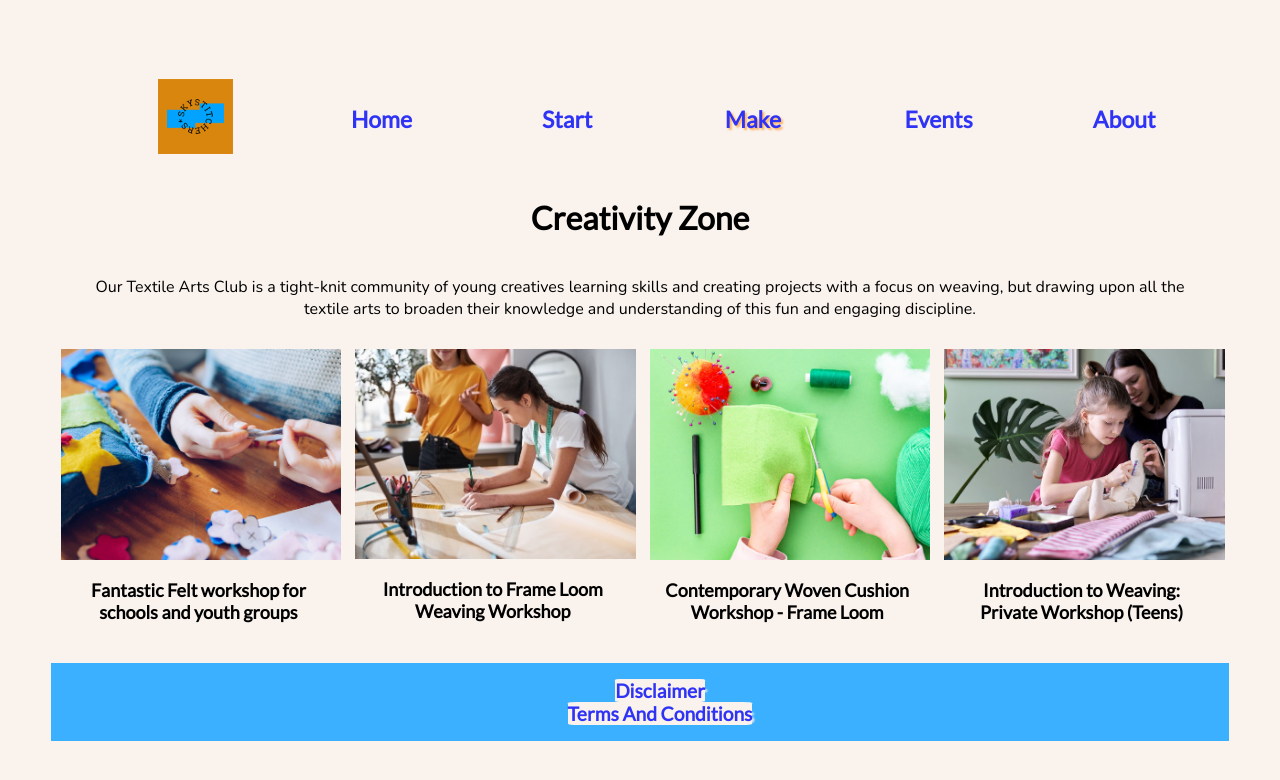
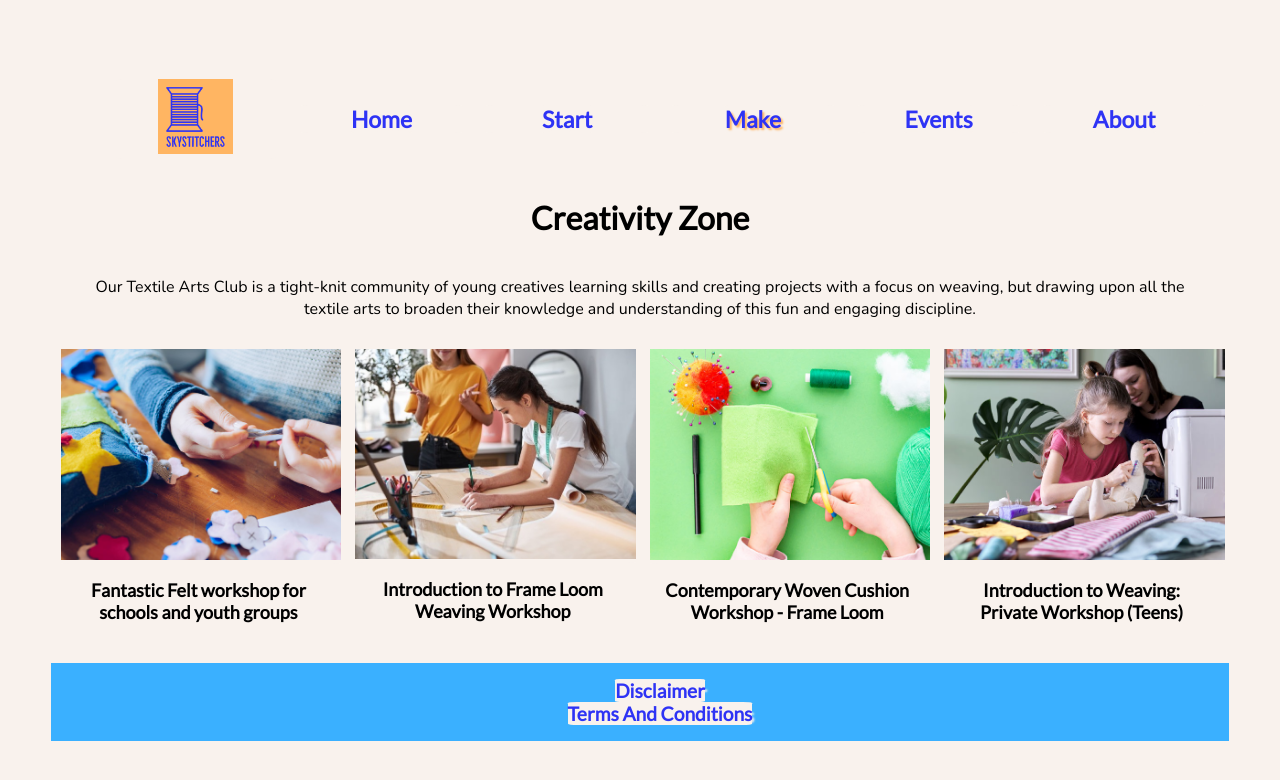
Before and after one commit to gurtatiLND/SkyStitchers, a plain HTML site: page make.html in a window 1280 px wide. Drawn offline with nearby package versions, Linux system fonts and the light colour scheme.

Commit message:
change logo on make.page

```diff
--- a/make.html
+++ b/make.html
@@ -13,7 +13,7 @@
         <!-- NAV Bar goes here - same as home page-->
         <nav>
             <ul class="navbar">
-                <li><a href="index.html"><img src="images/logo.png" alt="Logo image"></a></li>
+                <li><a href="index.html"><img src="images/logo_2.png" alt="Logo image"></a></li>
                 <li><a href="index.html">Home</a></li>
                 <li><a href="getting-started.html">Start</a></li>
                 <li><a href="make.html" class = "active">Make</a></li>
```
Also changed, not shown: 1 other file.
